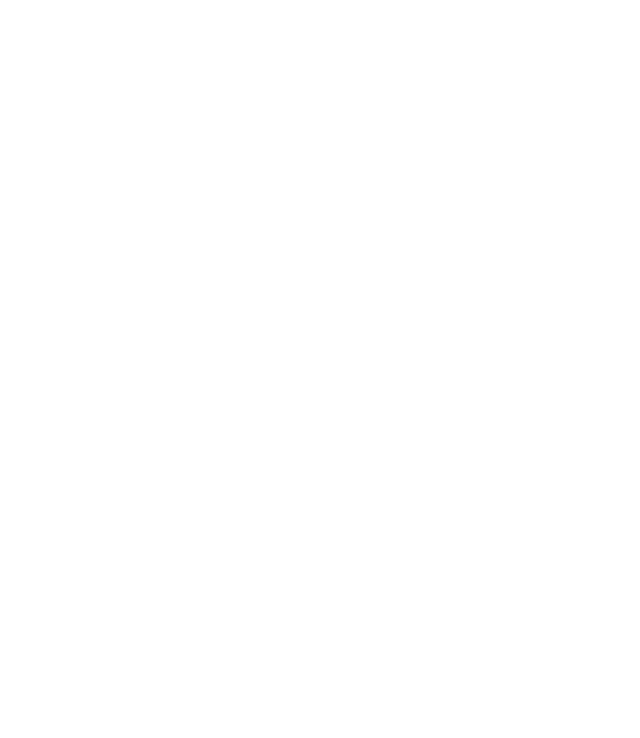
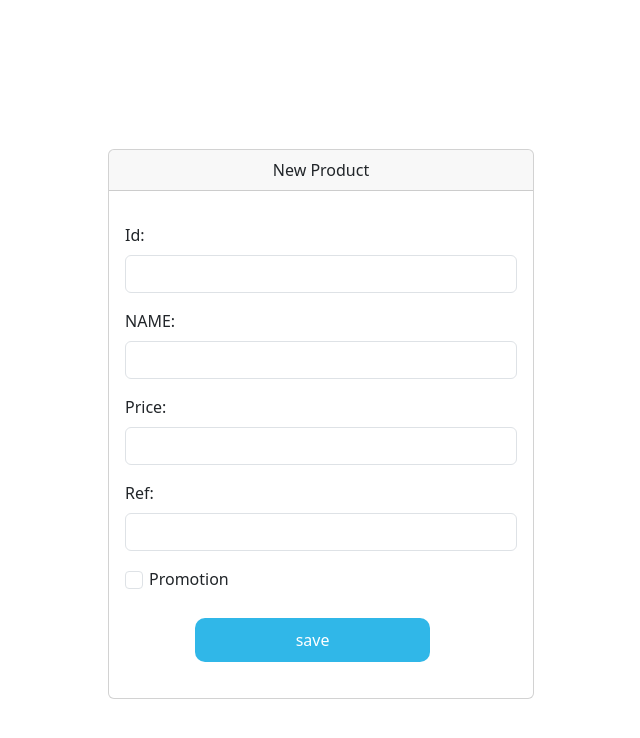
Before and after one commit to mahmoudlaji/Catalogue-Products, an Angular app: page /newProduct in a window 1280 px wide. Before the commit this address led to /. Shown: the top 738 px of the page, without its empty margins (319-959 px from the left). Built offline with nearby package versions, Linux system fonts and the light colour scheme.

Commit message:
new product et sweetalert is fix done

```diff
--- a/src/app/app-routing.module.ts
+++ b/src/app/app-routing.module.ts
@@ -4,6 +4,7 @@ import { LoginComponent } from './login/login.component';
 import { RegistreComponent } from './registre/registre.component';
 import { ProductsComponent } from './product/product.component';
 import { HomeComponent } from './home/home.component';
+import { NewProductComponent } from './new-product/new-product.component';
 
 const routes: Routes = [
   //{ path: '', component: HomeComponent },
@@ -12,6 +13,7 @@ const routes: Routes = [
    { path: '',component :RegistreComponent  },
    { path: 'products', component: ProductsComponent },
    { path: 'home', component:HomeComponent},
+   { path: 'newProduct', component:NewProductComponent  }
 ];
 
 @NgModule({
--- a/src/app/login/login.component.css
+++ b/src/app/login/login.component.css
@@ -0,0 +1,9 @@
+.login-container {
+    width: 400px;
+    height: 400px;
+    background-color: #fff;
+    padding: 20px;
+    border-radius: 8px;
+    box-shadow: 0 0 10px rgba(0, 0, 0, 0.1);
+
+  }
--- a/src/app/model/product.model.ts
+++ b/src/app/model/product.model.ts
@@ -1,7 +1,7 @@
 export interface products {
     id:string;
     name: string;
-    prix: string,
+    price: string,
     reference:string;
     promotion:boolean
 }
--- a/src/app/new-product/new-product.component.css
+++ b/src/app/new-product/new-product.component.css
@@ -0,0 +1,12 @@
+.buttonSS
+{
+  background-color: #30b7e8;
+  color: #fff;
+  padding: 10px;
+  border: none;
+  border-radius: 10px;
+  cursor: pointer;
+  width: 60%;
+
+  margin:20px 20px 20px 70px ;
+}
--- a/src/app/new-product/new-product.component.html
+++ b/src/app/new-product/new-product.component.html
@@ -1 +1,39 @@
-<p>new-product works!</p>
+<div class="container pt-5 " style="width: 450px;">
+    <!--<div class="alert alert-danger">
+      <strong>Error : Please check your email or password</strong>
+    </div>-->
+      <div class="card">
+          <div class="card-header" style="text-align: center;">New Product</div>
+          <div class="card-body">
+              <form [formGroup]="newProduct" (ngSubmit)="saveProduct()">
+                  <div class="mb-3 mt-3">
+                    <label  class="form-label">Id:</label>
+                    <input type="id" class="form-control" formControlName="id"  name="id">
+                  </div>
+                  <div class="mb-3">
+                    <label class="form-label">NAME:</label>
+                    <input type="text" class="form-control"  formControlName="name" name="name" >
+                  </div>
+                  <div class="mb-3">
+                    <label class="form-label" >Price:</label>
+                    <input type="text" class="form-control" formControlName="price"  name="price" >
+                  </div>
+                  <div class="mb-3">
+                    <label for="ref" class="form-label">Ref:</label>
+                    <input type="text" class="form-control"  formControlName="reference"  name="reference" >
+                  </div>
+                  <div class="form-check">
+                    <input class="form-check-input" name="promotion" formControlName="promotion" type="checkbox"  >
+                    <label  class="form-check-label"  >Promotion</label>
+
+                  </div>
+
+
+                  <button type="submit" class="buttonSS" >save</button>
+
+                </form>
+
+          </div>
+
+        </div>
+  </div>
--- a/src/app/new-product/new-product.component.ts
+++ b/src/app/new-product/new-product.component.ts
@@ -1,10 +1,39 @@
-import { Component } from '@angular/core';
+import { Component, OnInit } from '@angular/core';
+import { FormBuilder, FormGroup } from '@angular/forms';
+import { ProductService } from '../services/product.service';
+import { Router } from '@angular/router';
+import Swal from 'sweetalert2';
 
 @Component({
   selector: 'app-new-product',
   templateUrl: './new-product.component.html',
   styleUrls: ['./new-product.component.css']
 })
-export class NewProductComponent {
+export class NewProductComponent implements OnInit {
+  newProduct!: FormGroup
+
+  constructor( private fb:FormBuilder, private serciceProduct:ProductService, private routeP:Router){}
+  ngOnInit(): void {
+   this.newProduct = this.fb.group({
+    id:this.fb.control(null),
+    name:this.fb.control(null),
+    price:this.fb.control(null),
+    reference:this.fb.control(null),
+    promotion:this.fb.control(false),
+   })
+  }
+saveProduct(){
+let product = this.newProduct.value
+this.serciceProduct.AddToNewProduct(product)
+this.newProduct.reset()
+this.routeP.navigateByUrl("/products")
+Swal.fire({
+  position: 'top-end',
+  icon: 'success',
+  title: 'Your product has been add!!',
+  showConfirmButton: false,
+  timer: 1500
+})
+}
 
 }
--- a/src/app/product/product.component.html
+++ b/src/app/product/product.component.html
@@ -28,7 +28,7 @@
                         <tr>
                             <th>id</th>
                             <th>name</th>
-                            <th>Prix</th>
+                            <th>Price</th>
                             <th>Reference</th>
                             <th>Promotion</th>
                             <th>Select Promotion</th>
@@ -40,7 +40,7 @@
                         <tr *ngFor="let product of AllProducts">
                             <td>{{product.id}}</td>
                             <td>{{product.name}}</td>
-                            <td>{{product.prix}}</td>
+                            <td>{{product.price}}</td>
                             <td>{{product.reference}}</td>
                             <td><i *ngIf="product.promotion===true" class="bi bi-gift"></i></td>
                             <td><button type="button" (click)="SetPromotion(product)">
@@ -51,7 +51,7 @@
                                 </button>
                             </td>
                             <td><button class="btn btn-danger" type="button" (click)="Delete(product)"><i
-                                        class="bi bi-trash-fill">Delete</i></button></td><br>
+                                        class="bi bi-trash-fill">Delete</i></button></td>
                             <td><button class="btn btn-info" type="button"><i
                                         class="bi bi-arrow-counterclockwise">Update</i></button></td>
                         </tr>
@@ -65,3 +65,4 @@
 
 
 </body>
+<button class="btn btn-primary" type="button" routerLink="/newProduct">New Product</button>
--- a/src/app/product/product.component.ts
+++ b/src/app/product/product.component.ts
@@ -28,31 +28,31 @@ export class ProductsComponent implements OnInit {
   this.AllProducts=this.productService.SetProducts()
   }
  Delete(data:products){
-//   let conf = confirm('Are you sure you want to delete?');
-//   if (conf == true) {
-//   this.productService.DestroyProduct(data)
-//   console.log('Item deleted.');
-// } else {
-//     // User clicked "Cancel" or closed the dialog
-//     console.log('Deletion canceled.');
-// }
-Swal.fire({
-  title: "Are you sure?",
-  text: "You won't be able to delete? this!",
-  // icon: "warning",
-  showCancelButton: true,
-  confirmButtonColor: "#3085d6",
-  cancelButtonColor: "#d33",
-  confirmButtonText: "Yes, delete it!"
-}).then((result) => {
-  if (result.isConfirmed) {
-    Swal.fire({
-      title: "Deleted!",
-      text: "Your file has been deleted.",
-      icon: "success"
-    });
-  }
-});
+  let conf = confirm('Are you sure you want to delete?');
+  if (conf == true) {
+  this.productService.DestroyProduct(data)
+  console.log('Item deleted.');
+} else {
+    // User clicked "Cancel" or closed the dialog
+    console.log('Deletion canceled.');
+}
+// Swal.fire({
+//   title: "Are you sure?",
+//   text: "You won't be able to delete? this!",
+//   // icon: "warning",
+//   showCancelButton: true,
+//   confirmButtonColor: "#3085d6",
+//   cancelButtonColor: "#d33",
+//   confirmButtonText: "Yes, delete it!"
+// }).then((result) => {
+//   if (result.isConfirmed) {
+//     Swal.fire({
+//       title: "Deleted!",
+//       text: "Your file has been deleted.",
+//       icon: "success"
+//     });
+//   }
+// });
  }
  SetPromotion(data:any){
   this.productService.SetProm(data.id)
--- a/src/app/services/product.service.ts
+++ b/src/app/services/product.service.ts
@@ -8,10 +8,10 @@ export class ProductService  {
 DataProducts!:Array<products>
   constructor() {
     this.DataProducts=[
-      {id: '1', name: 'TV',prix:'2000',reference:'TV1',promotion:true},
-      {id:'2' , name: 'LAPTOP',prix:'3500',reference:'LAP1',promotion:false},
-      {id: '3', name: 'PHONE',prix:'1500',reference:'PH1',promotion:true},
-      {id: '4', name: 'MODEM',prix:'100',reference:'MOD1',promotion:false}
+      {id: '1', name: 'TV',price:'2000',reference:'TV1',promotion:true},
+      {id:'2' , name: 'LAPTOP', price:'3500',reference:'LAP1',promotion:false},
+      {id: '3', name: 'PHONE',  price:'1500',reference:'PH1',promotion:true},
+      {id: '4', name: 'MODEM', price:'100',reference:'MOD1',promotion:false}
 
     ]
    }
@@ -30,7 +30,9 @@ DataProducts!:Array<products>
    Search(data:any){
    let product =this.DataProducts.filter(p=>p.name.includes(data))
    return product
-    console.log('search')
+   }
+   AddToNewProduct(data:products){
+    this.DataProducts.push(data)
    }
 
 }
--- a/src/styles.css
+++ b/src/styles.css
@@ -14,15 +14,7 @@ body {
   height: 100vh;
 }
 
-.login-container {
-  width: 400px;
-  height: 400px;
-  background-color: #fff;
-  padding: 20px;
-  border-radius: 8px;
-  box-shadow: 0 0 10px rgba(0, 0, 0, 0.1);
 
-}
 
 
 .form-group {
```
Also changed, not shown: src/app/registre/registre.component.css (+0 -38 lines).
